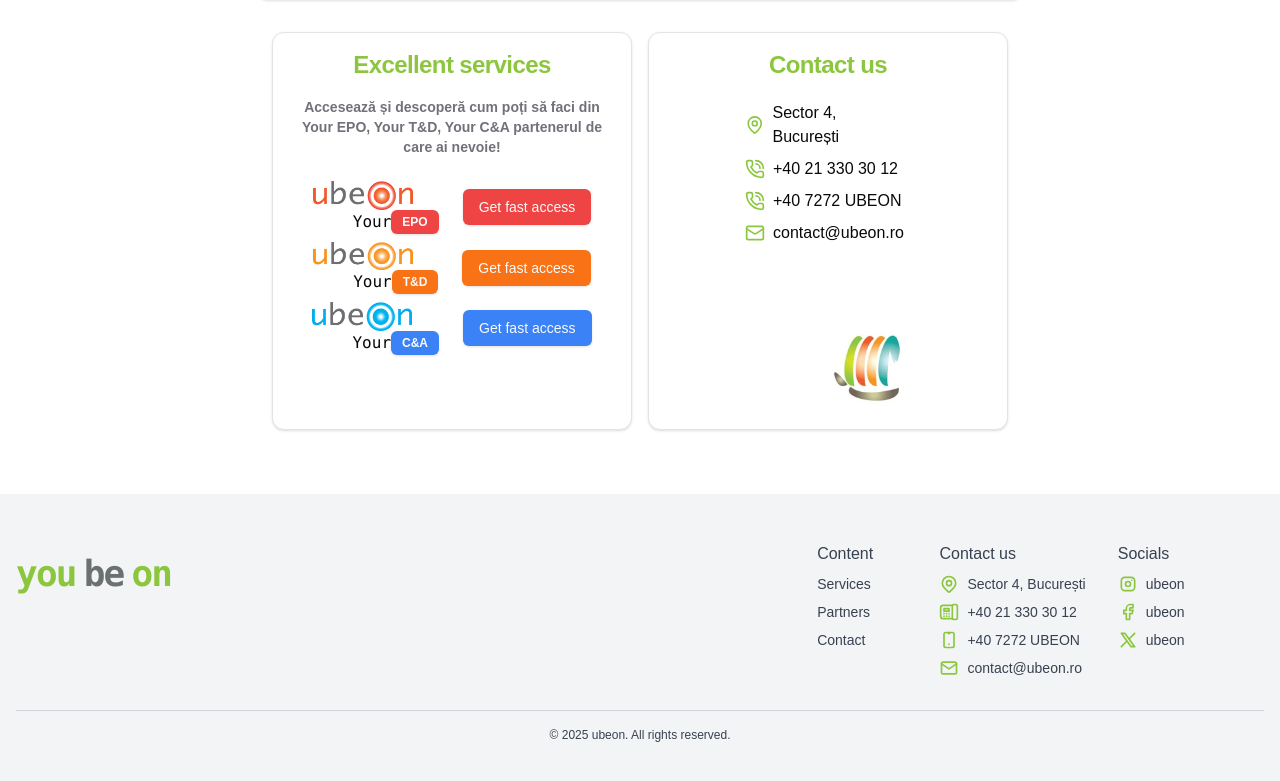
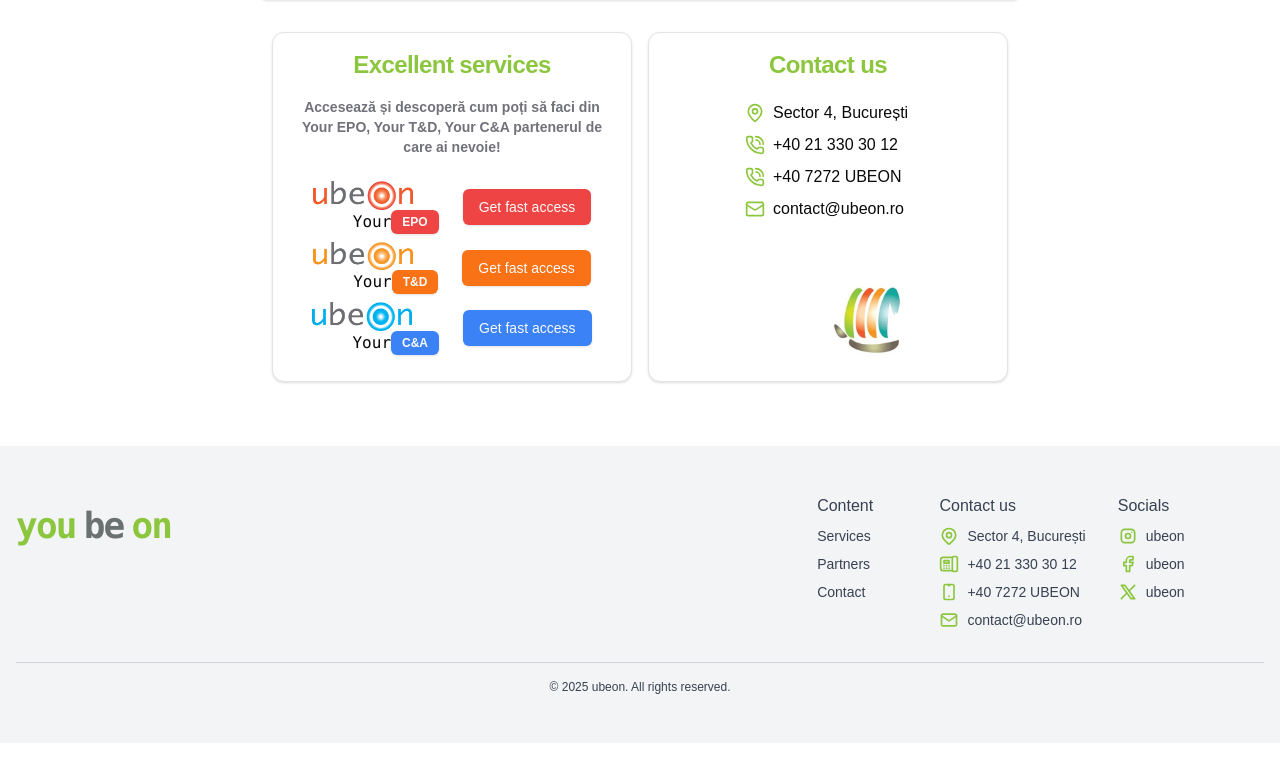
Before and after one commit to alexvieru1/ubeon, a Next.js app: page / in a window 1280 px wide. Shown: the part 1214-1995 px from the top of the page. After the commit the page ends 1957 px from the top, so only its background shows below. Built offline with nearby package versions, Linux system fonts and the light colour scheme.

Commit message:
update text v15

```diff
--- a/app/page.tsx
+++ b/app/page.tsx
@@ -296,7 +296,7 @@ export default function Home() {
               >
                 <div className="flex items-center my-1">
                   <MapPinIcon className="w-5 h-5 text-[#8cc63e]" />
-                  <p className="ml-2">Sector 4, București</p>
+                  <p className="ml-2 whitespace-nowrap">Sector 4, București</p>
                 </div>
                 <div className="flex items-center my-1">
                   <PhoneCallIcon className="w-5 h-5 text-[#8cc63e]" />
```
